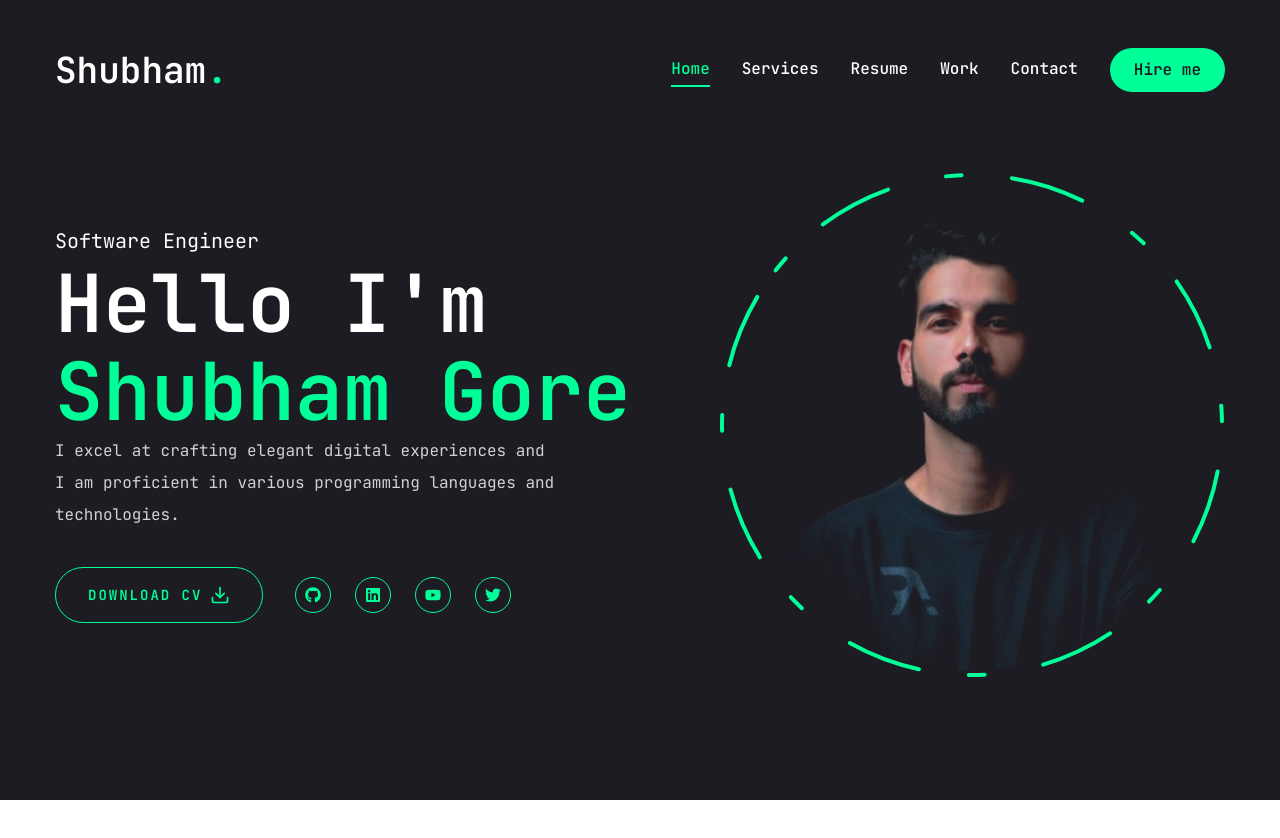
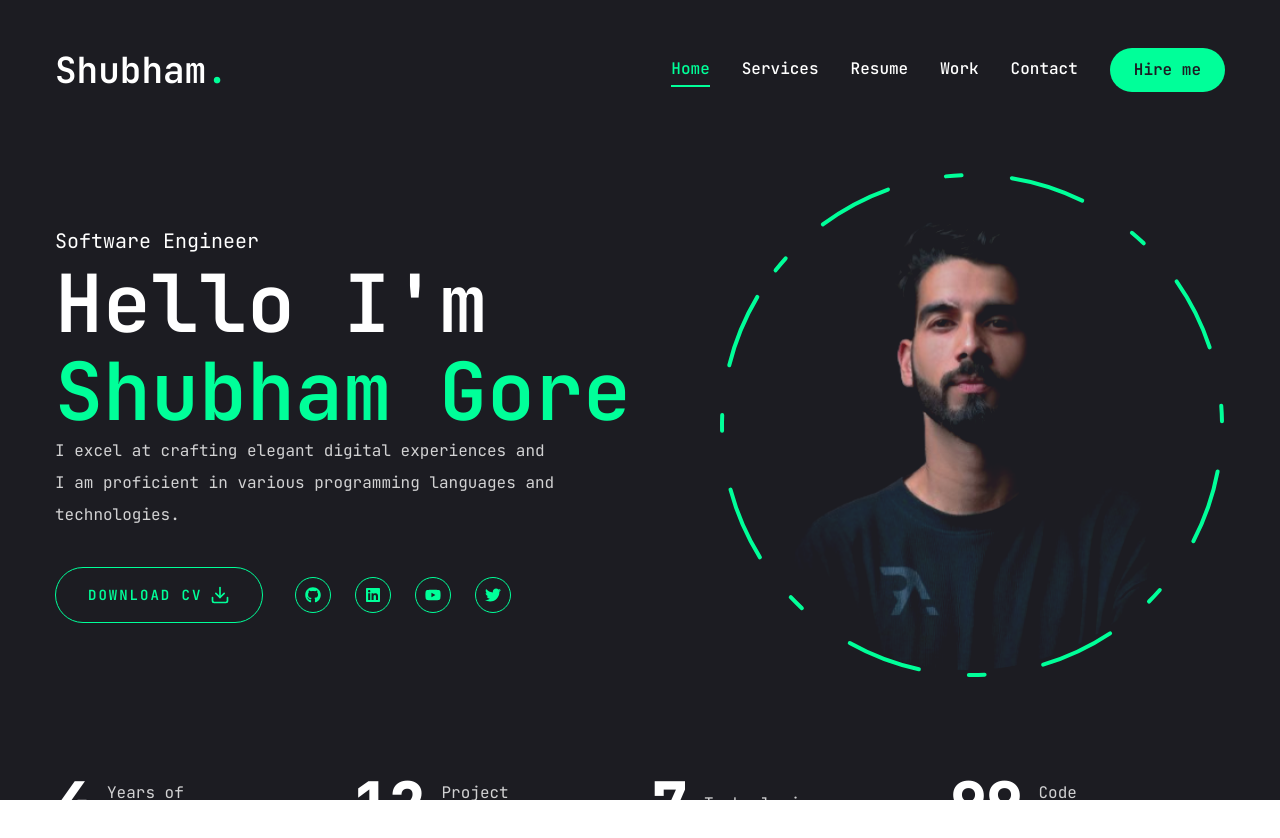
Before and after one commit to shubhammgore/my-portpolio, a Next.js app: page / in a window 1280 px wide. Shown: the top 838 px of the page. Before the commit the page ends 800 px from the top, so only its background shows below. Built offline with nearby package versions, Linux system fonts and the light colour scheme.

Commit message:
stats counter added and finished Homepage

```diff
--- a/app/page.js
+++ b/app/page.js
@@ -4,6 +4,7 @@
 // Components
 import Socials from "@/components/Socials";
 import Photo from "@/components/Photo";
+import Stats from "@/components/Stats";
 
 const Home = () => {
     return (
@@ -46,6 +47,7 @@
                     </div>
                 </div>
             </div>
+            <Stats />
         </section>
     );
 };
--- /dev/null
+++ b/components/Stats.jsx
@@ -0,0 +1,59 @@
+"use client";
+
+import CountUp from "react-countup";
+
+const stats = [
+    {
+        num: 4,
+        text: "Years of experince",
+    },
+    {
+        num: 12,
+        text: "Project completed",
+    },
+    {
+        num: 7,
+        text: "Technologies",
+    },
+    {
+        num: 100,
+        text: "Code commits",
+    },
+];
+
+const Stats = () => {
+    return (
+        <section className='pt-4 pb-12 xl:pt-0 xl:pb-0'>
+            <div className='container mx-auto'>
+                <div className='flex flex-wrap gap-6 max-w-[80vw] mx-auto xl:max-w-none'>
+                    {stats.map((item, index) => {
+                        return (
+                            <div
+                                className='flex-1 flex gap-4 items-center justify-center xl:justify-start'
+                                key={index}
+                            >
+                                <CountUp
+                                    end={item.num}
+                                    duration={5}
+                                    delay={2}
+                                    className='text-4xl xl:text-6xl font-extrabold'
+                                />
+                                <p
+                                    className={`${
+                                        item.text.length < 15
+                                            ? "max-w-[100px]"
+                                            : "max-w-[150px]"
+                                    } leading-snug text-white/80`}
+                                >
+                                    {item.text}
+                                </p>
+                            </div>
+                        );
+                    })}
+                </div>
+            </div>
+        </section>
+    );
+};
+
+export default Stats;
--- a/package.json
+++ b/package.json
@@ -21,6 +21,7 @@
     "lucide-react": "^0.383.0",
     "next": "14.2.3",
     "react": "^18",
+    "react-countup": "^6.5.3",
     "react-dom": "^18",
     "tailwind-merge": "^2.3.0",
     "tailwindcss-animate": "^1.0.7"
```
Also changed, not shown: 1 other file (tests, documents, lock files or other folders).
